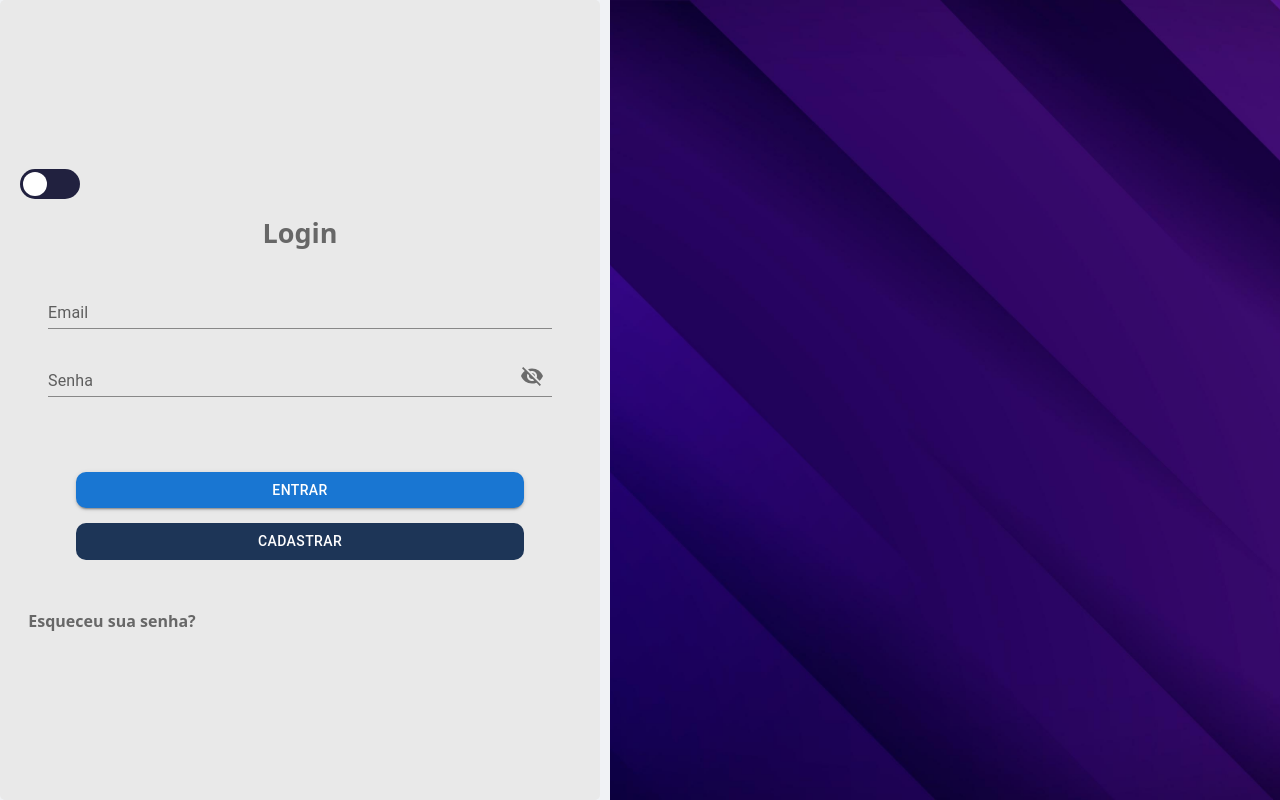
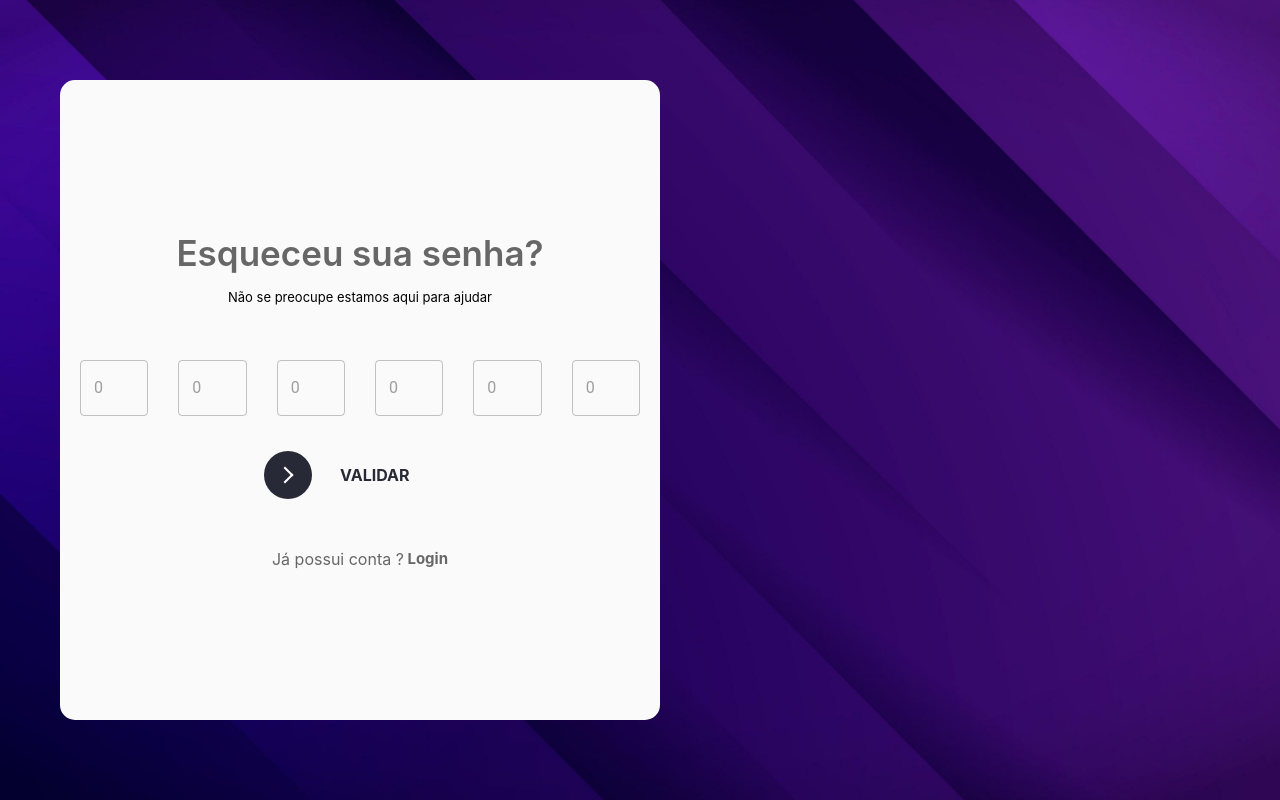
Before and after one commit to KennedyCordeiro/Login-Project, a React (Create React App) app: page /forgotPassword in a window 1280 px wide. Built offline with nearby package versions, Linux system fonts and the light colour scheme.

Commit message:
Melhorias

```diff
--- a/src/components/Button/index.jsx
+++ b/src/components/Button/index.jsx
@@ -2,14 +2,13 @@ import React from "react";
 import LoadingButton from "@mui/material/Button";
 import "./styles.css";
 
-const Button = ({ Text, onClick, Type = "button" }) => {
-
+const Button = ({ text, onClick, Type = "button" }) => {
   return (
     <button className="learn-more" onClick={onClick}>
       <span className="circle" aria-hidden="true">
         <span className="icon arrow"></span>
       </span>
-      <span className="button-text">{Text}</span>
+      <span className="button-text">{text}</span>
     </button>
   );
 };
--- a/src/components/Input/styles.css
+++ b/src/components/Input/styles.css
@@ -1,11 +1,8 @@
 * {
-  width: 100%;
   margin-bottom: 20px;
 }
 
-
-.MuiInputBase-root{
-
+.MuiInputBase-root {
   padding-right: 0 !important;
 }
 p {
@@ -14,4 +11,9 @@ p {
 
 .text-input {
   margin-bottom: 20px;
+  width: 100%;
 }
+
+.text-input * {
+  width: 100%;
+}
--- a/src/pages/Signup/signup.styles.jsx
+++ b/src/pages/ForgotPassword/forgotPassword.styles.jsx
@@ -35,13 +35,37 @@ export const Content = styled.div`
   background-color: #fafafa;
   max-width: 600px;
   border-radius: 15px;
-  margin-right: 60px;
+  margin-left: 60px;
   padding: 20px;
+`;
+
+export const LabelSignup = styled.div`
+  font-size: 16px;
+  color: #676767;
+  padding-top: 35px;
+  align-items: center;
+  display: flex;
+  justify-content: center;
+`;
+
+export const DivContainer = styled.div`
+  display: flex;
+  flex-direction: column;
+  justify-content: center;
+  align-items: center;
+  gap: 10px;
+`;
+
+export const SpanContent = styled.span`
+  font-size: 13px;
+  display: flex;
+  justify-content: center;
+  margin-bottom: 5vh;
 `;
 
 export const ContainerHeader = styled.div`
   display: flex;
-  justify-content: end;
+  justify-content: baseline;
   align-items: center;
   position: relative;
   /* background: linear-gradient(
@@ -68,21 +92,11 @@ export const TextContainer = styled.div`
 
 export const Label = styled.label`
   font-size: 35px;
-  margin-bottom: 30px;
   font-weight: 600;
   color: #676767;
   justify-content: center;
   align-items: baseline;
   display: flex;
-`;
-
-export const LabelSignup = styled.div`
-  font-size: 16px;
-  color: #676767;
-  padding-top: 35px;
-  align-items: center;
-  display: flex;
-  justify-content: center;
 `;
 
 export const labelError = styled.label`
@@ -108,6 +122,7 @@ export const DivName = styled.div`
   display: flex;
   justify-content: initial;
   gap: 30px;
+  margin-bottom: 20px;
 `;
 
 export const LoginButton = styled(LoadingButton)`
--- /dev/null
+++ b/src/pages/ForgotPassword/index.jsx
@@ -0,0 +1,116 @@
+import React, { useState } from "react";
+import { Link, useNavigate } from "react-router-dom";
+import Input from "../../components/Input";
+import useAuth from "../../hooks/useAuth";
+import * as C from "./forgotPassword.styles";
+import Button from "../../components/Button";
+import { TextField } from "@mui/material";
+
+const ForgotPassword = () => {
+  const navigate = useNavigate();
+  const [email, setEmail] = useState("");
+  const [sendCode, setSendCode] = useState(false);
+  const [errorMessage, setErrorMessage] = useState([]);
+  const { forgotPassword } = useAuth();
+  const [error, setError] = useState(false);
+  const [recoveryCode, setRecoveryCode] = useState("");
+
+  const handleCodeChange = (index, value) => {
+    const updatedCode = recoveryCode.slice(0, index) + value;
+    setRecoveryCode(updatedCode.slice(0, 6));
+  };
+  return (
+    <C.Container>
+      <C.ContainerHeader>
+        <C.Content>
+          <C.Label>Esqueceu sua senha?</C.Label>
+          <C.SpanContent>
+            Não se preocupe estamos aqui para ajudar
+          </C.SpanContent>
+          {sendCode && (
+            <>
+              <Input
+                type={true}
+                error={error}
+                label={"Email"}
+                placeholder="Insira seu email cadastrado"
+                value={email}
+                onChange={(e) => setEmail(e.target.value)}
+              />
+              <Button text="Recuperar"></Button>
+              <C.LabelSignup>
+                <span>Já possui conta ?</span>
+                <C.Strong>
+                  <Link to="/signin">&nbsp;Login</Link>
+                </C.Strong>
+              </C.LabelSignup>
+            </>
+          )}
+          {!sendCode && (
+            <>
+              <C.DivName>
+                <TextField
+                  placeholder="0"
+                  type="number"
+                  value={recoveryCode[0] || ""}
+                  min={0}
+                  max={9}
+                  onChange={(e) => handleCodeChange(0, e.target.value)}
+                />
+                <TextField
+                  placeholder="0"
+                  type="number"
+                  value={recoveryCode[1] || ""}
+                  min={0}
+                  max={9}
+                  onChange={(e) => handleCodeChange(1, e.target.value)}
+                />
+                <TextField
+                  placeholder="0"
+                  type="number"
+                  value={recoveryCode[2] || ""}
+                  min={0}
+                  max={9}
+                  onChange={(e) => handleCodeChange(2, e.target.value)}
+                />
+                <TextField
+                  placeholder="0"
+                  type="number"
+                  value={recoveryCode[3] || ""}
+                  min={0}
+                  max={9}
+                  onChange={(e) => handleCodeChange(3, e.target.value)}
+                />
+                <TextField
+                  placeholder="0"
+                  type="number"
+                  value={recoveryCode[4] || ""}
+                  min={0}
+                  max={9}
+                  onChange={(e) => handleCodeChange(4, e.target.value)}
+                />
+                <TextField
+                  placeholder="0"
+                  type="number"
+                  value={recoveryCode[5] || ""}
+                  min={0}
+                  max={9}
+                  onChange={(e) => handleCodeChange(5, e.target.value)}
+                />
+              </C.DivName>
+              <Button text="Validar"></Button>
+              <C.LabelSignup>
+                <span>Já possui conta ?</span>
+                <C.Strong>
+                  <Link to="/signin">&nbsp;Login</Link>
+                </C.Strong>
+              </C.LabelSignup>
+            </>
+          )}
+        </C.Content>
+      </C.ContainerHeader>
+    </C.Container>
+  );
+};
+
+export default ForgotPassword;
--- a/src/pages/Signin/index.jsx
+++ b/src/pages/Signin/index.jsx
@@ -3,8 +3,9 @@ import { Link, useNavigate } from "react-router-dom";
 import Myinput from "../../components/Input";
 import useAuth from "../../hooks/useAuth";
 import * as C from "./signin.styles";
+import TestButton from "../../components/Button";
+import Logo from "../../Images/logok.png";
 
-import DarkModeToggle from "../../components/DarkModeToggle/darkModeToggle";
 const Signin = () => {
   const { signin } = useAuth();
   const navigate = useNavigate();
@@ -29,14 +30,11 @@ const Signin = () => {
     navigate("/home");
   };
 
-  const handleButtonClick = () => {
-    navigate("/signup");
-  };
-
   return (
     <C.Container>
+      <C.ContainerHeader>
         <C.Content>
-        <DarkModeToggle></DarkModeToggle> <C.Label>Login</C.Label>
+          <C.Label>Login</C.Label>
           <C.DivInput>
             <Myinput
               type={true}
@@ -55,21 +53,21 @@ const Signin = () => {
               onChange={(e) => setPassword(e.target.value)}
             />
           </C.DivInput>
-        <C.SigninButton
-          style={{ borderRadius: "10px 10px 10px 10px", width: "80%" }}
-          variant="contained"
-          onClick={handleLogin}
-        >
-          Entrar
-        </C.SigninButton>
-        <C.SignupButton onClick={handleButtonClick}>Cadastrar</C.SignupButton>
-        <C.LabelSignup style={{ display: "flex", justifyContent: "ce" }}>
+          <TestButton text="Entrar" onClick={handleLogin}></TestButton>
+          <C.LabelSignup style={{ display: "flex" }}>
+            <span>Ainda não tem conta ?</span>
             <C.Strong>
-            <Link to="/signup">&nbsp; Esqueceu sua senha?</Link>
+              <Link to="/signup">&nbsp; Cadastre-se</Link>
+            </C.Strong>
+          </C.LabelSignup>
+          <C.LabelSignup>
+            <span>Esqueceu sua senha?</span>
+            <C.Strong>
+              <Link to="/forgotPassword">&nbsp; Recuperar senha</Link>
             </C.Strong>
           </C.LabelSignup>
         </C.Content>
-      <C.ContainerHeader></C.ContainerHeader>
+      </C.ContainerHeader>
     </C.Container>
   );
 };
--- a/src/pages/Signin/signin.styles.jsx
+++ b/src/pages/Signin/signin.styles.jsx
@@ -30,10 +30,11 @@ export const Content = styled.div`
   justify-content: center;
   flex-direction: column;
   width: 100%;
-  height: 100%;
-  background-color: #e9e9e9;
+  height: 80%;
+  background-color: #fafafa;
   max-width: 600px;
-  border-radius: 5px;
+  border-radius: 15px;
+  margin-left: 60px;
   padding: 20px;
 `;
 
@@ -71,7 +72,6 @@ export const ContainerHeader = styled.div`
   //border-radius: 30px 0 0 30px;
   float: right;
 `;
-
 
 export const Label = styled.label`
   font-size: 27px;
@@ -115,7 +115,7 @@ export const SignupButton = styled(LoadingButton)`
   background-color: #1d3557 !important;
 
   &:hover {
-    animation: fadeIn 0.4s ease-in ;
+    animation: fadeIn 0.4s ease-in;
     background-color: #335c96 !important;
   }
 
@@ -135,7 +135,7 @@ export const SigninButton = styled(LoadingButton)`
   width: 80%;
 
   &:hover {
-    animation: fadeIn 0.4s ease-in ;
+    animation: fadeIn 0.4s ease-in;
   }
 
   @keyframes fadeIn {
--- a/src/pages/Signup/index.jsx
+++ b/src/pages/Signup/index.jsx
@@ -1,5 +1,5 @@
 import React, { useState } from "react";
-import { useNavigate } from "react-router-dom";
+import { Link, useNavigate } from "react-router-dom";
 import TestButton from "../../components/Button";
 import Input from "../../components/Input";
 import useAuth from "../../hooks/useAuth";
@@ -76,10 +76,6 @@ const Signup = () => {
     res && navigate("/home");
   };
 
-  const handleSignin = () => {
-    navigate("/signin");
-  };
-
   return (
     <C.Container>
       <C.ContainerHeader>
@@ -140,14 +136,13 @@ const Signup = () => {
               </ul>
             )}
           </C.labelError>
-          <TestButton onClick={handleSignup} Text={"Cadastrar"}></TestButton>
-          <C.TextContainer>
-            <C.Strong>Já possui conta?</C.Strong>
-            <div>
-              {" "}
-              <C.LoginButton onClick={handleSignin}>Login</C.LoginButton>
-            </div>
-          </C.TextContainer>
+          <TestButton onClick={handleSignup} text={"Vamos lá !"}></TestButton>
+          <C.LabelSignup>
+            <span>Já possui conta ?</span>
+            <C.Strong>
+              <Link to="/signin">&nbsp;Login</Link>
+            </C.Strong>
+          </C.LabelSignup>
         </C.Content>
       </C.ContainerHeader>
     </C.Container>
--- a/src/routes/index.js
+++ b/src/routes/index.js
@@ -4,6 +4,7 @@ import useAuth from "../hooks/useAuth";
 import Home from "../pages/Home";
 import Signin from "../pages/Signin";
 import Signup from "../pages/Signup";
+import ForgotPassword from "../pages/ForgotPassword";
 
 const Private = ({ Item }) => {
   const { signed } = useAuth();
@@ -20,6 +21,7 @@ const RoutesApp = () => {
           <Route path="/" element={<Signin />} />
           <Route exact path="/signup" element={<Signup />} />
           <Route path="*" element={<Signin />} />
+          <Route exact path="/forgotPassword" element={<ForgotPassword />} />
         </Routes>
       </Fragment>
     </BrowserRouter>
--- a/src/styles/styles.css
+++ /dev/null
@@ -1,87 +0,0 @@
-button {
-    position: relative;
-    display: inline-block;
-    cursor: pointer;
-    outline: none;
-    border: 0;
-    vertical-align: middle;
-    text-decoration: none;
-    background: transparent;
-    padding: 0;
-    font-size: inherit;
-    font-family: inherit;
-   }
-
-   button.learn-more {
-    width: 12rem;
-    height: auto;
-   }
-
-   button.learn-more .circle {
-    transition: all 0.45s cubic-bezier(0.65, 0, 0.076, 1);
-    position: relative;
-    display: block;
-    margin: 0;
-    width: 3rem;
-    height: 3rem;
-    background: #282936;
-    border-radius: 1.625rem;
-   }
-
-   button.learn-more .circle .icon {
-    transition: all 0.45s cubic-bezier(0.65, 0, 0.076, 1);
-    position: absolute;
-    top: 0;
-    bottom: 0;
-    margin: auto;
-    background: #fff;
-   }
-
-   button.learn-more .circle .icon.arrow {
-    transition: all 0.45s cubic-bezier(0.65, 0, 0.076, 1);
-    left: 0.625rem;
-    width: 1.125rem;
-    height: 0.125rem;
-    background: none;
-   }
-
-   button.learn-more .circle .icon.arrow::before {
-    position: absolute;
-    content: "";
-    top: -0.29rem;
-    right: 0.0625rem;
-    width: 0.625rem;
-    height: 0.625rem;
-    border-top: 0.125rem solid #fff;
-    border-right: 0.125rem solid #fff;
-    transform: rotate(45deg);
-   }
-
-   button.learn-more .button-text {
-    transition: all 0.45s cubic-bezier(0.65, 0, 0.076, 1);
-    position: absolute;
-    top: 0;
-    left: 0;
-    right: 0;
-    bottom: 0;
-    padding: 0.75rem 0;
-    margin: 0 0 0 1.85rem;
-    color: #282936;
-    font-weight: 700;
-    line-height: 1.6;
-    text-align: center;
-    text-transform: uppercase;
-   }
-
-   button:hover .circle {
-    width: 100%;
-   }
-
-   button:hover .circle .icon.arrow {
-    background: #fff;
-    transform: translate(1rem, 0);
-   }
-
-   button:hover .button-text {
-    color: #fff;
-   }
```
Also changed, not shown: src/components/Button/styles.css (indentation only). Lines whose indentation alone changed are shown as unchanged.
